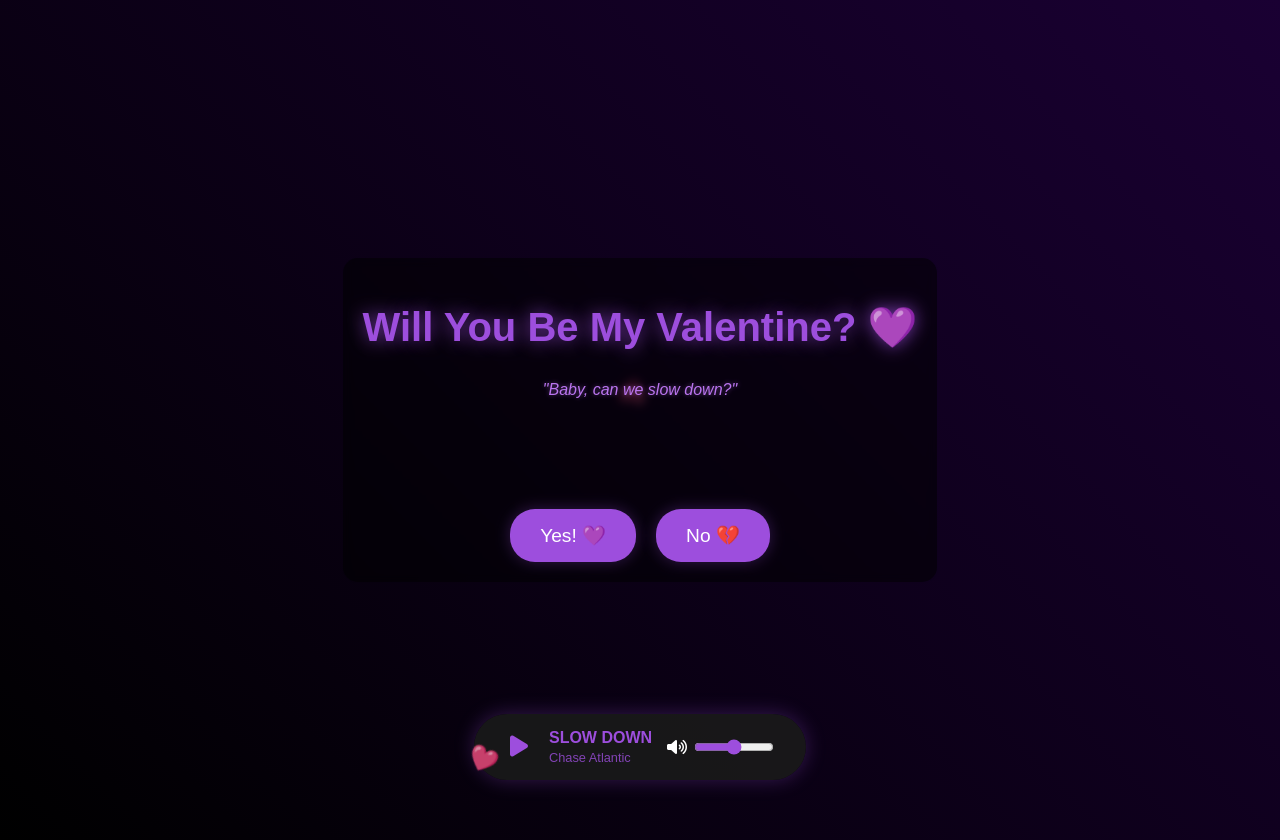
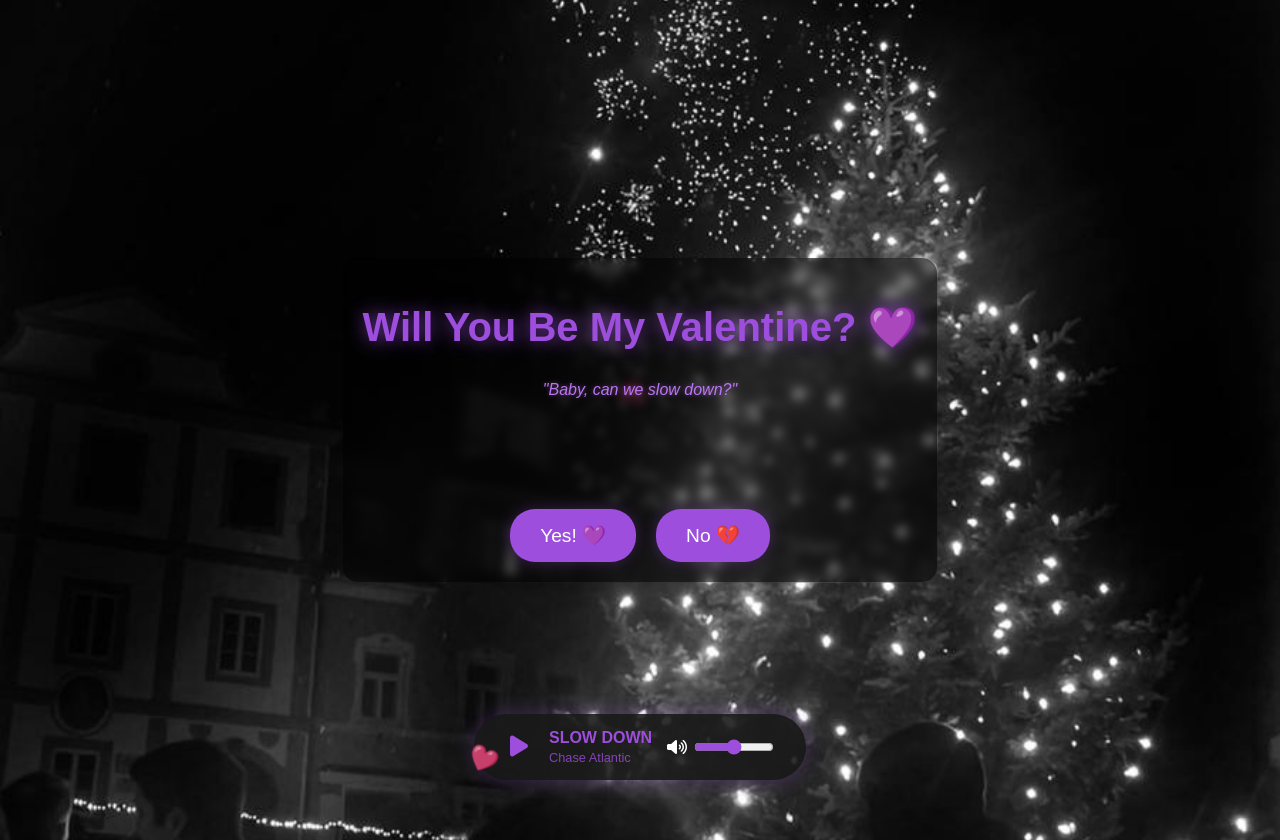
Before and after one commit to Maxi3010/valentine-invitation, a plain HTML site: page valentine.html in a window 1280 px wide. Drawn offline with Linux system fonts and the light colour scheme.

Commit message:
Update valentine.html
photo

```diff
--- a/valentine.html
+++ b/valentine.html
@@ -19,6 +19,9 @@
             text-align: center;
             padding: 20px;
             color: #fff;
+            background-image: url('https://raw.githubusercontent.com/Maxi3010/valentine-invitation/main/WhatsApp%20Bild%202025-01-21%20um%2015.08.42_a1669ea7.jpg');
+            background-size: cover;
+            background-position: center;
         }
 
         .container {
```
